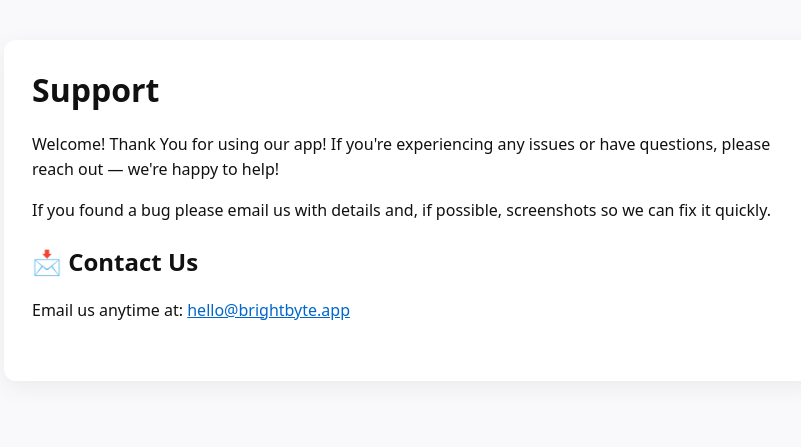
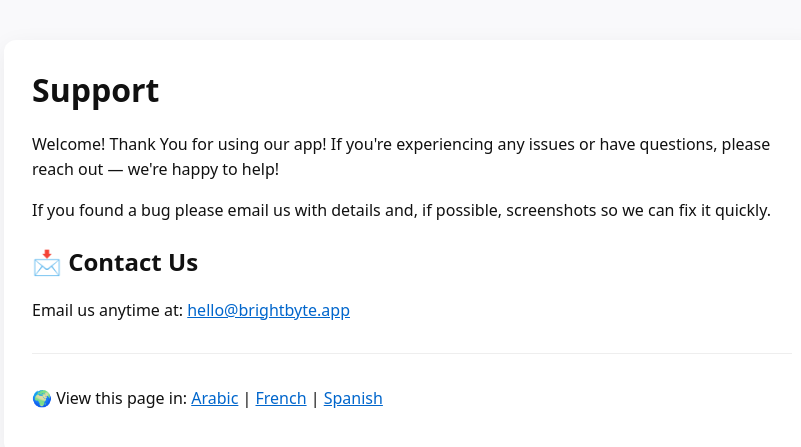
Before and after one commit to MagicScribble/BrightByte, a Jekyll site: the page support.html, which Jekyll copies as it is, in a window 1280 px wide. Shown: the top 447 px of the page, without its empty margins (228-1029 px from the left). Built offline with Jekyll 4.4.1, drawn with Linux system fonts in a browser that asks for light colours.

Commit message:
Update support.html

```diff
--- a/support.html
+++ b/support.html
@@ -15,6 +15,7 @@
     p, li {line-height: 1.55;}
     a {color: #0066cc;}
     footer {font-size: 13px; color: #666; margin-top: 30px; border-top: 1px solid #eee; padding-top: 16px;}
+    .translate {margin-top: 30px; padding-top: 16px; border-top: 1px solid #eee;}
   </style>
 </head>
 <body>
@@ -26,18 +27,14 @@
     <h2>📩 Contact Us</h2>
     <p>Email us anytime at: <a href="mailto:hello@brightbyte.app">hello@brightbyte.app</a></p>
 
-    <!-- Translate widget inside container -->
-    <div id="google_translate_element" style="margin-top:30px;"></div>
+    <!-- Translation links -->
+    <div class="translate">
+      <p>🌍 View this page in:
+        <a href="https://translate.google.com/translate?hl=ar&sl=en&u=https://your-username.github.io/your-repo/support.html">Arabic</a> |
+        <a href="https://translate.google.com/translate?hl=fr&sl=en&u=https://your-username.github.io/your-repo/support.html">French</a> |
+        <a href="https://translate.google.com/translate?hl=es&sl=en&u=https://your-username.github.io/your-repo/support.html">Spanish</a>
+      </p>
+    </div>
   </main>
-
-  <script type="text/javascript">
-    function googleTranslateElementInit() {
-      new google.translate.TranslateElement(
-        {pageLanguage: 'en'},
-        'google_translate_element'
-      );
-    }
-  </script>
-  <script type="text/javascript" src="//translate.google.com/translate_a/element.js?cb=googleTranslateElementInit"></script>
 </body>
 </html>
```
